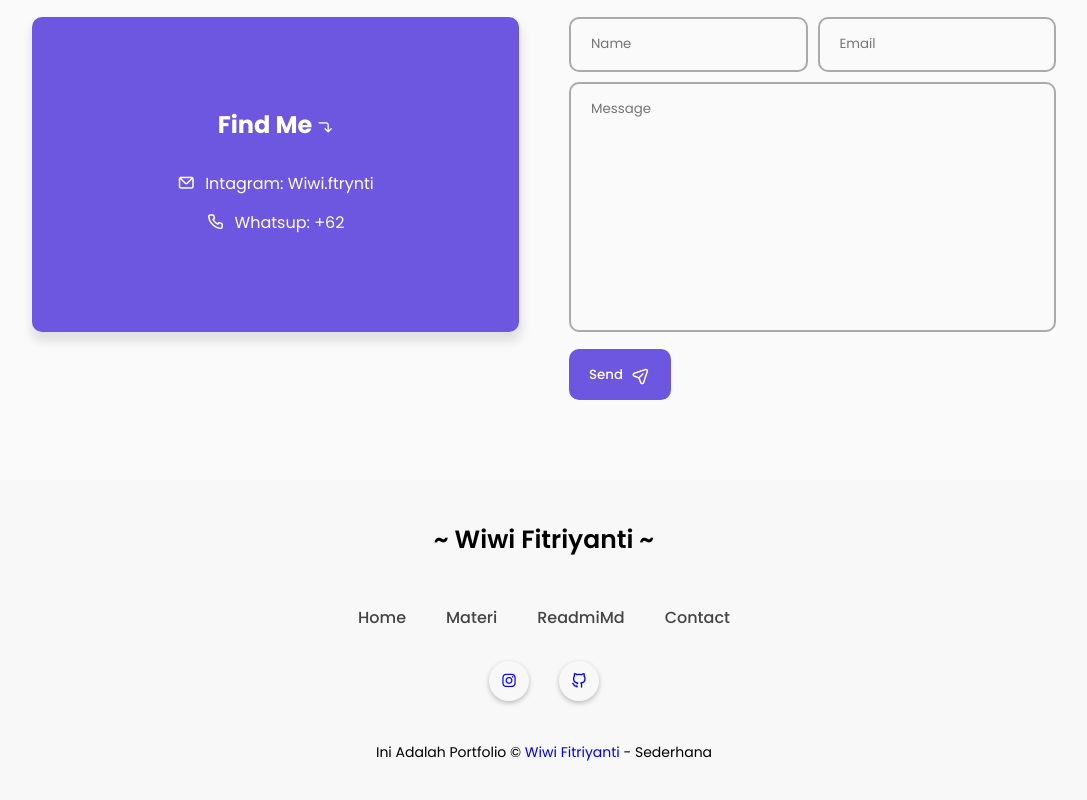
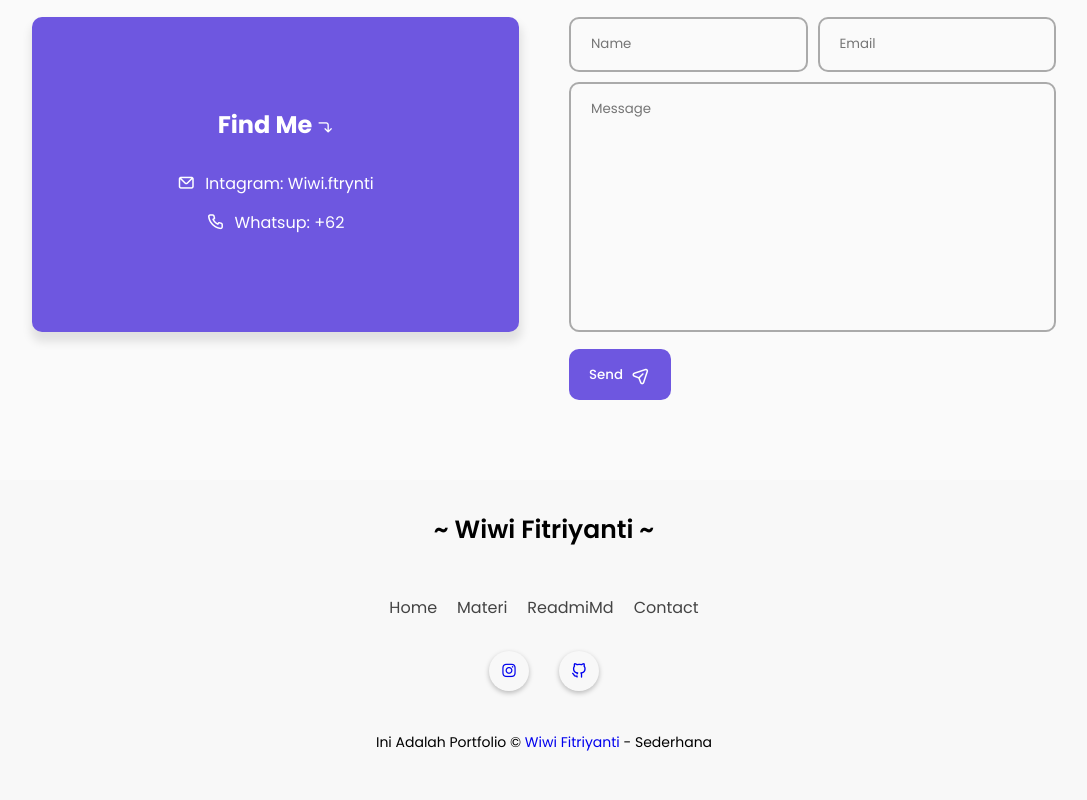
Before and after one commit to Wiwifitriyanti/MyPortfolio-Wiwi, a plain HTML site: page index.html in a window 1280 px wide. Shown: the part 2210-3010 px from the top of the page, without its empty margins (96-1183 px from the left). Drawn offline with nearby package versions, Linux system fonts and the light colour scheme.

Commit message:
MyPotfolio-Wiwi

```diff
--- a/style.css
+++ b/style.css
@@ -500,7 +500,7 @@ footer{
     flex-direction: column;
     row-gap: 30px;
     background: #F8F8F8;
-    padding-block: 40px 60px;
+    padding-block: 30px 50px;
 }
 .top-footer p{
     font-size: 25px;
@@ -515,8 +515,8 @@ footer{
 .footer_menu_list a{
     text-decoration: none;
     color: var(--text-color-second);
-    font-weight: 500;
-    margin-inline: 20px;
+    font-weight: 400;
+    margin-inline: 10px;
 }
 .footer-social-icons{
     display: flex;
```
